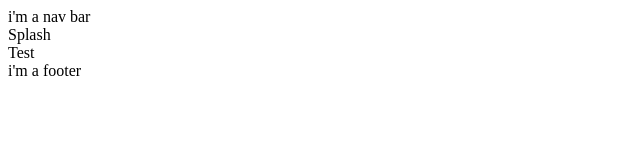
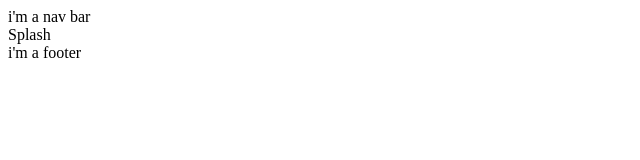
Before and after one commit to misheMatcha/quick_frontend_app, a React (Create React App) app in the folder client/: page / in a window 1280 px wide. Shown: the top 160 px of the page, without its empty margins (0-640 px from the left). Built offline with nearby package versions, Linux system fonts and the light colour scheme.

Commit message:
add react-router-dom and root component for the hashrouter, test routing with switch in app

```diff
--- a/client/package.json
+++ b/client/package.json
@@ -8,6 +8,7 @@
     "@testing-library/user-event": "^12.1.10",
     "react": "^17.0.1",
     "react-dom": "^17.0.1",
+    "react-router-dom": "^5.2.0",
     "react-scripts": "4.0.1",
     "web-vitals": "^0.2.4"
   },
--- a/client/src/components/App.js
+++ b/client/src/components/App.js
@@ -1,4 +1,7 @@
 import React from 'react';
+import { Route, Switch } from 'react-router-dom';
+
+// components
 import Nav from './navigation/nav';
 import Footer from './navigation/footer';
 import Splash from './main/splash';
@@ -7,8 +10,14 @@ import Test from './main/test';
 const App = () => {
   return <div>
     <Nav />
-    <Splash />
-    <Test />
+    <Switch>
+      <Route path="/test">
+        <Test />
+      </Route>
+      <Route path="/">
+        <Splash />
+      </Route>
+    </Switch>
     <Footer />
   </div>
 };
--- a/client/src/index.js
+++ b/client/src/index.js
@@ -1,8 +1,8 @@
 import React from 'react';
 import ReactDOM from 'react-dom';
-import App from './components/App';
+import Root from './root';
 
 document.addEventListener("DOMContentLoaded", () => {
   const root = document.getElementById("root");
-  ReactDOM.render(<App />, root);
+  ReactDOM.render(<Root />, root);
 });
--- /dev/null
+++ b/client/src/root.js
@@ -0,0 +1,13 @@
+import React from 'react';
+import { HashRouter } from 'react-router-dom';
+import App from './components/App';
+
+// allows us to route the components
+// cannot use switch outside of the router in react-router-dom
+const Root = () => (
+  <HashRouter>
+    <App />
+  </HashRouter>
+);
+
+export default Root;
```
Also changed, not shown: 2 other files (tests, documents, lock files or other folders).
